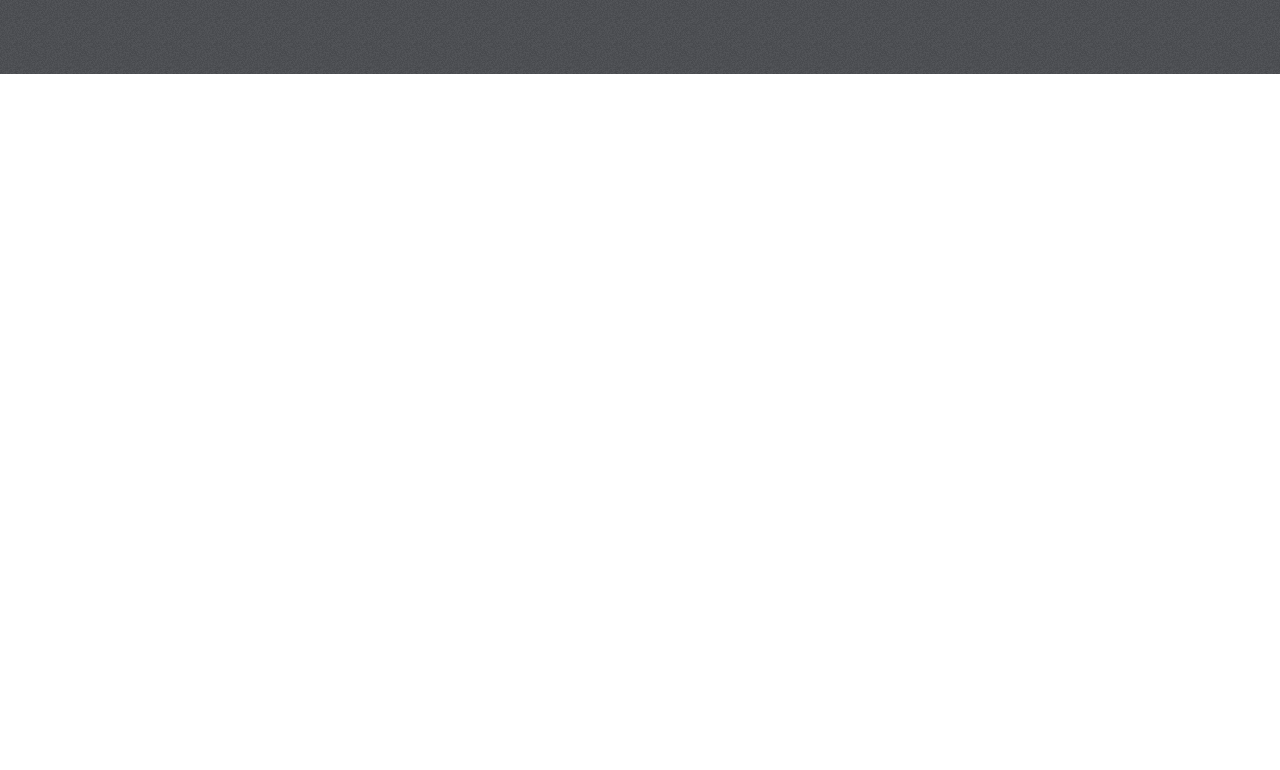
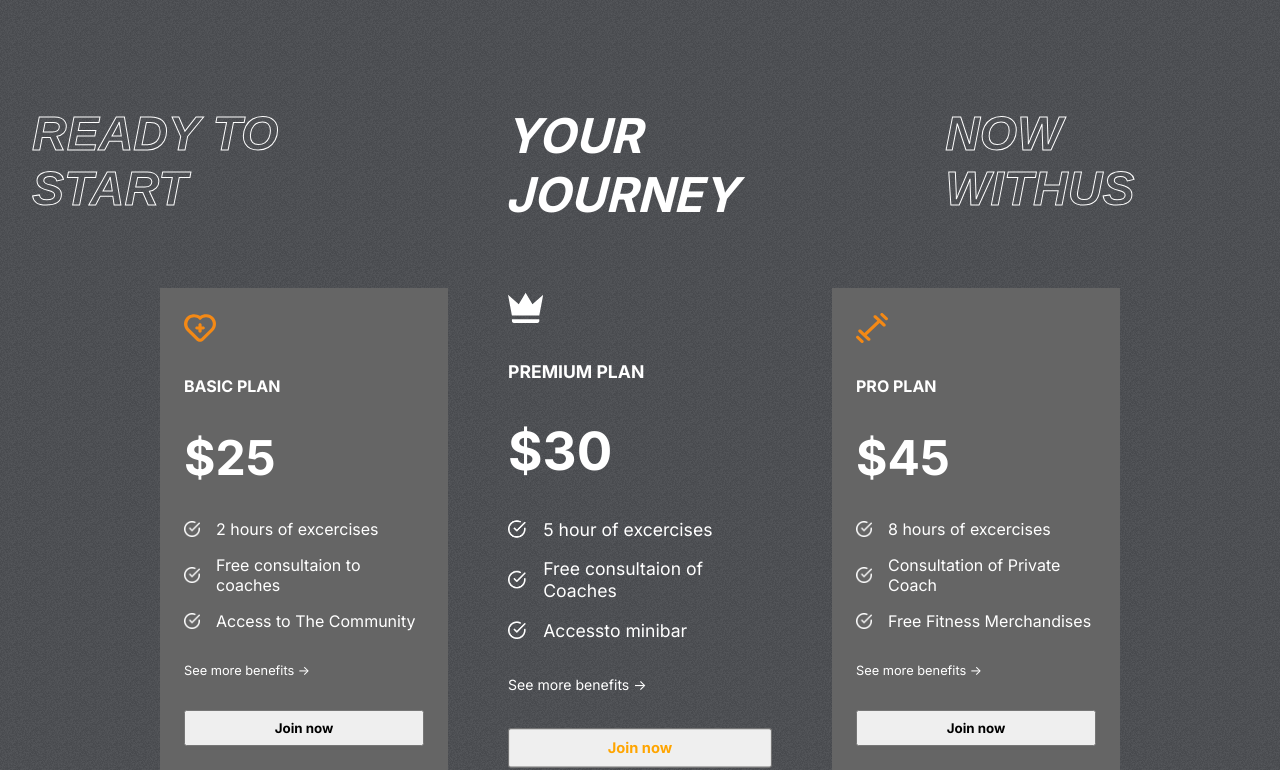
Before and after one commit to manik25022002/gym_website, a React (Create React App) app: page / in a window 1280 px wide. Shown: the part 1767-2537 px from the top of the page. Before the commit the page ends 1841 px from the top, so only its background shows below. Built offline with nearby package versions, Linux system fonts and the light colour scheme.

Commit message:
9jan 2024

```diff
--- a/src/App.js
+++ b/src/App.js
@@ -2,14 +2,16 @@
 import Programs from './Components/programs/Programs';
 import './App.css';
 import Reasons from './Components/reasons/Reasons';
+import Plans from './Components/plans/Plans';
 
 function App() {
   return (
 
     <div className="App">
-    <Hero/>
-      <Programs/>
-      <Reasons/>
+      <Hero />
+      <Programs />
+      <Reasons />
+      <Plans />
     </div>
 
 
--- /dev/null
+++ b/src/Components/plans/Plans.jsx
@@ -0,0 +1,45 @@
+import './plans.css'
+import { plansData } from '../../data/plansData'
+import whiteTick from '../../assets/whiteTick.png'
+
+const Plans = () => {
+    return (
+        <div className="plans-container">
+            <div className="programs-header">
+                <span className='stroke-text' >READY TO START</span>
+                <span>YOUR JOURNEY</span>
+                <span className='stroke-text' >NOW WITHUS</span>
+            </div>
+
+
+            {/* plans card */}
+
+            <div className="plans">
+                {plansData.map((plan, i) => (
+                    <div className="plan" key={i} >
+                        {plan.icon}
+                        <span>{plan.name}</span>
+                        <span>${plan.price}</span>
+
+                        <div className="features">
+                            {plan.features.map((feature, i) => (
+                                <div className="feature">
+                                    <img src={whiteTick} alt='' />
+                                    <span key={i} >{feature}</span>
+                                </div>
+                            ))}
+                        </div>
+
+                        <div><span>See more benefits -> </span></div>
+                        <button className="btn">Join now</button>
+                    </div>
+
+                ))}
+
+            </div>
+
+
+        </div>
+    )
+}
+export default Plans
--- /dev/null
+++ b/src/Components/plans/plans.css
@@ -0,0 +1,64 @@
+.plans-container{
+    margin-top: -4rem;
+    padding: 0 2rem;
+    display: flex;
+    flex-direction: column;
+    gap: 4rem;
+    position: relative;
+}
+.plans{
+    display: flex;
+    gap: 3rem;
+    justify-content: center;
+    align-items: center;
+
+}
+.plan{
+    display: flex;
+    flex-direction: column;
+    background: var(--caloryCard);
+    color: white;
+    gap: 2rem;
+    padding: 1.5rem;
+    width:15rem ;
+}
+.plan:nth-child(2){
+    background: var(--plancard);
+    transform: scale(1.1);
+}
+.plan>svg{
+    fill: var(--orange);
+    width: 2rem;
+    height: 2rem;
+}
+.plan>:nth-child(2){
+    font-size: 1rem;
+    font-weight: bold;
+}
+.plan>:nth-child(3){
+    font-size: 3rem;
+    font-weight: bold;
+}
+.plan>:nth-child(5){
+font-size: 0.8rem;
+}
+.features{
+    display: flex;
+    flex-direction: column;
+    gap: 1rem;
+}
+.feature{
+    display: flex;
+    align-items: center;
+    gap: 1rem;
+
+}
+.feature>img{
+    width: 1rem;
+}
+.plans>:nth-child(2)>svg{
+    fill: white;
+}
+.plans>:nth-child(2)>button{
+    color: orange;
+}
```
